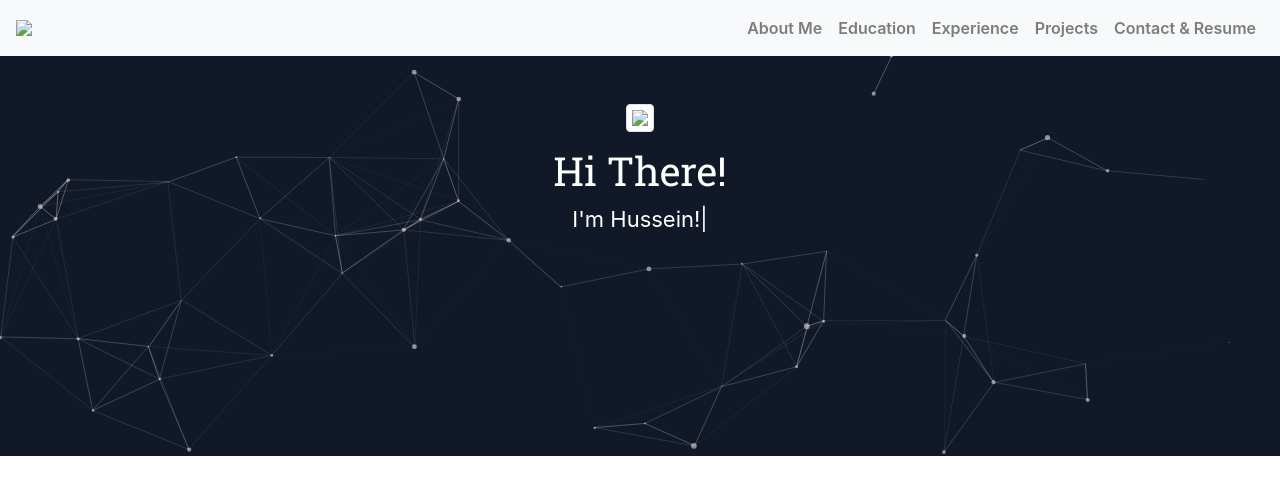
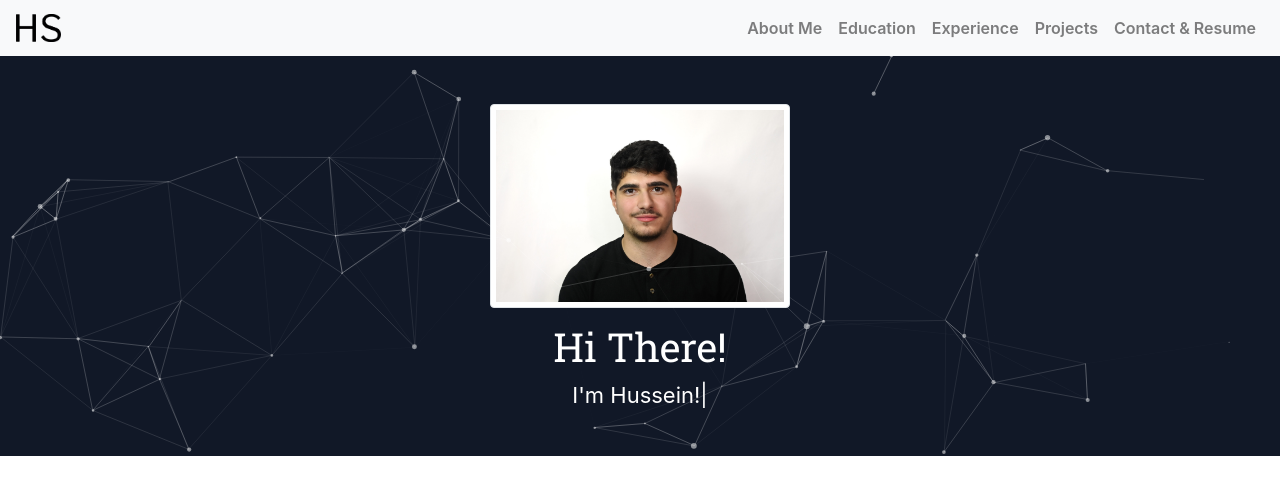
Before and after one commit to husaab/personalwebsite, a plain HTML site: page index.html in a window 1280 px wide. Drawn offline with nearby package versions, Linux system fonts and the light colour scheme.

Commit message:
fixed images

```diff
--- a/index.html
+++ b/index.html
@@ -23,7 +23,7 @@
 
         <nav class="navbar navbar-light bg-light navbar-expand-md">
 
-            <a href="#"><img src="images/hs-high-resolution-logo-black-transparent.png" class="hvr-grow navbar-brand logo-nav"></a>
+            <a href="#"><img src="hs-high-resolution-logo-black-transparent.png" class="hvr-grow navbar-brand logo-nav"></a>
             <button class="navbar-toggler" data-toggle="collapse" data-target="#navbarMenu">
                 <span class="navbar-toggler-icon"></span>
             </button>
@@ -55,7 +55,7 @@
             <div id="particles-js" class="hero container-fluid text-center pt-5 align-items-center"   style="height: 400px;">
 
                 <div class="thumbnaildiv">
-                    <img src="images/headshot.jpg" class="img-thumbnail">
+                    <img src="headshot.jpg" class="img-thumbnail">
                 </div>
                 <div>
                     <h1 class="hello">Hi There!</h1>
```
